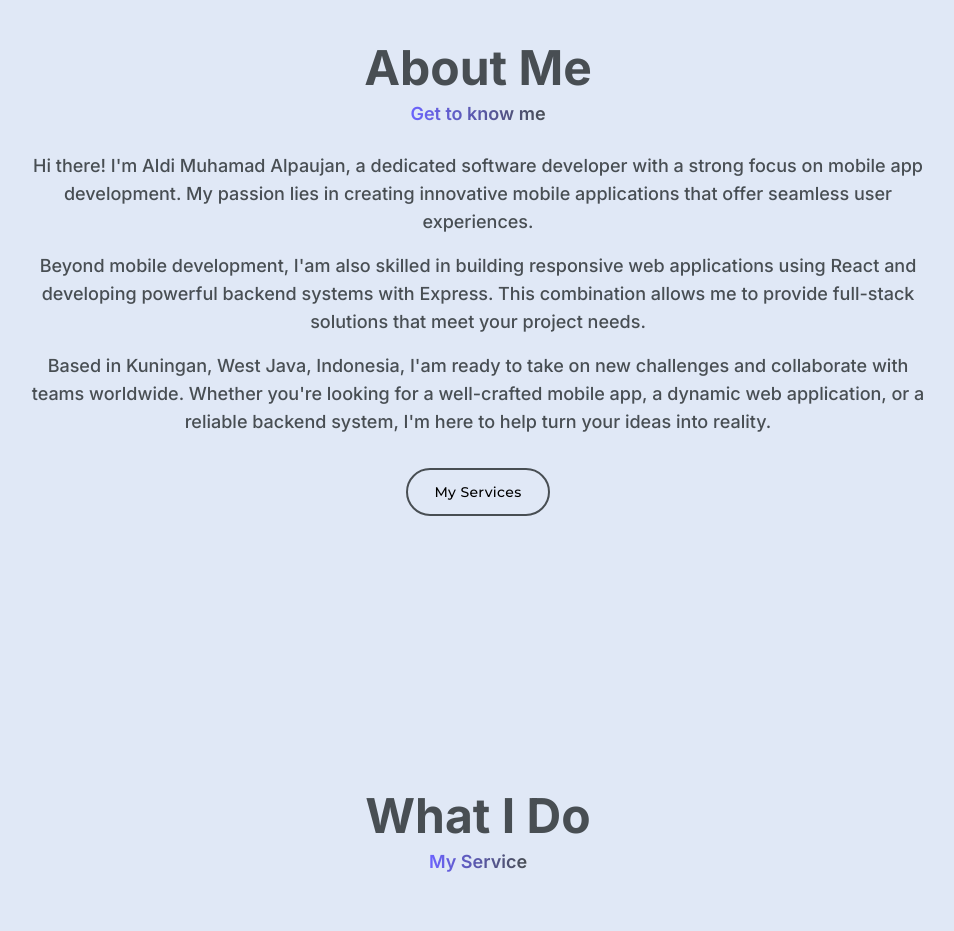
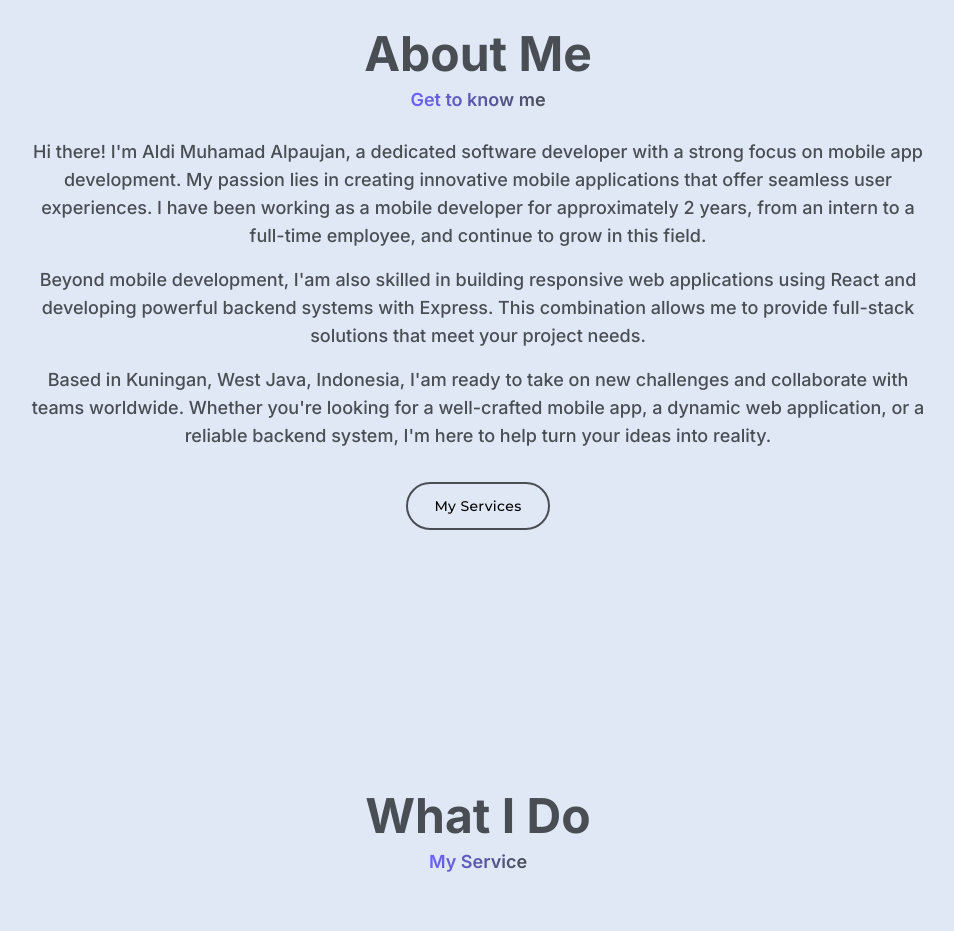
Before and after one commit to AldiAlpaujan/portfolio-with-react, a React (Vite) app: page / in a window 1280 px wide. Shown: the part 920-1851 px from the top of the page, without its empty margins (162-1116 px from the left). Built offline with nearby package versions, Linux system fonts and the light colour scheme.

Commit message:
update about me

```diff
--- a/src/pages/About/index.tsx
+++ b/src/pages/About/index.tsx
@@ -10,7 +10,7 @@ const About = () => {
     title: "About Me",
     subtitle: "Get to know me",
     text: [
-      "Hi there! I'm Aldi Muhamad Alpaujan, a dedicated software developer with a strong focus on mobile app development. My passion lies in creating innovative mobile applications that offer seamless user experiences.",
+      "Hi there! I'm Aldi Muhamad Alpaujan, a dedicated software developer with a strong focus on mobile app development. My passion lies in creating innovative mobile applications that offer seamless user experiences. I have been working as a mobile developer for approximately 2 years, from an intern to a full-time employee, and continue to grow in this field.",
       "Beyond mobile development, I'am also skilled in building responsive web applications using React and developing powerful backend systems with Express. This combination allows me to provide full-stack solutions that meet your project needs.",
       "Based in Kuningan, West Java, Indonesia, I'am ready to take on new challenges and collaborate with teams worldwide. Whether you're looking for a well-crafted mobile app, a dynamic web application, or a reliable backend system, I'm here to help turn your ideas into reality.",
     ],
```
